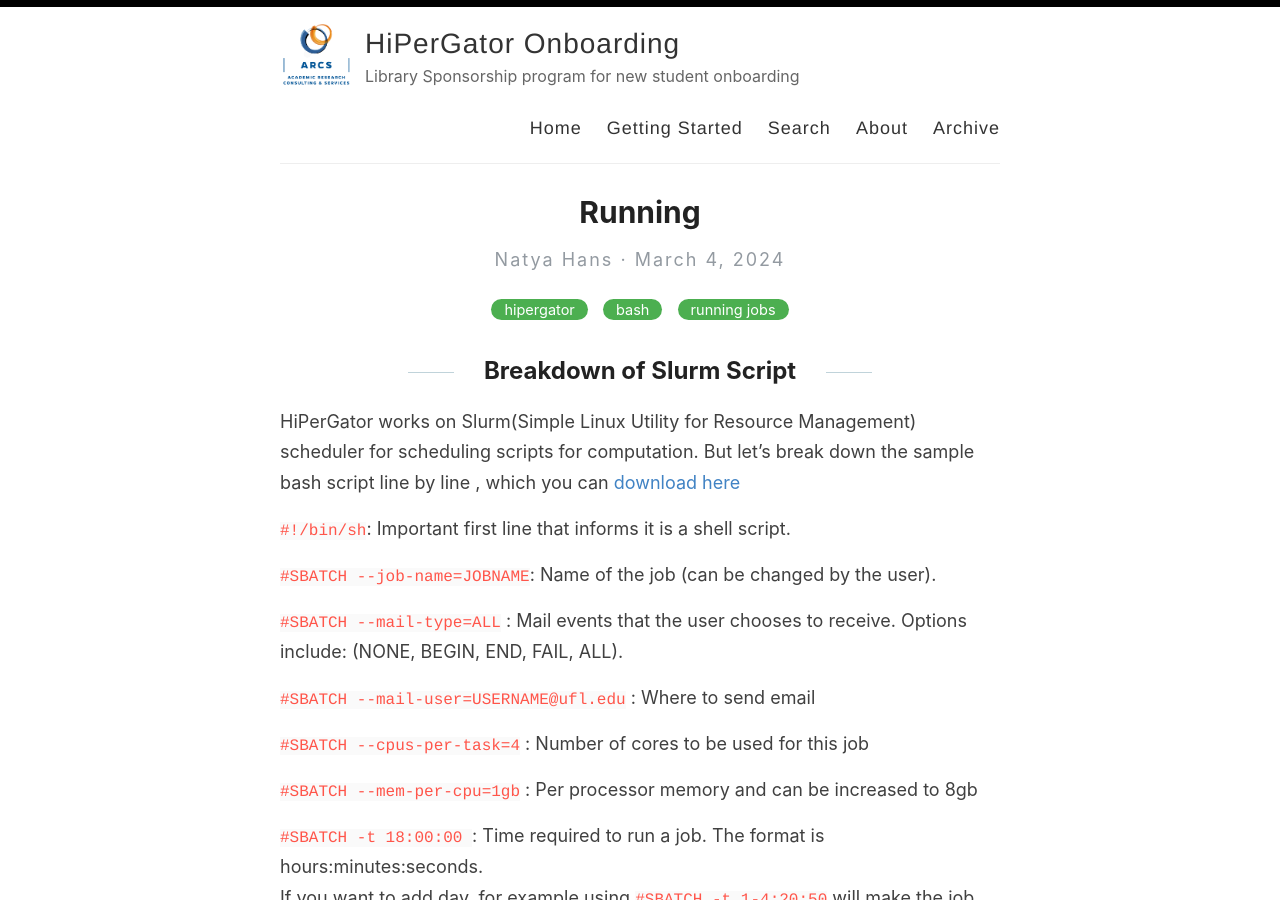
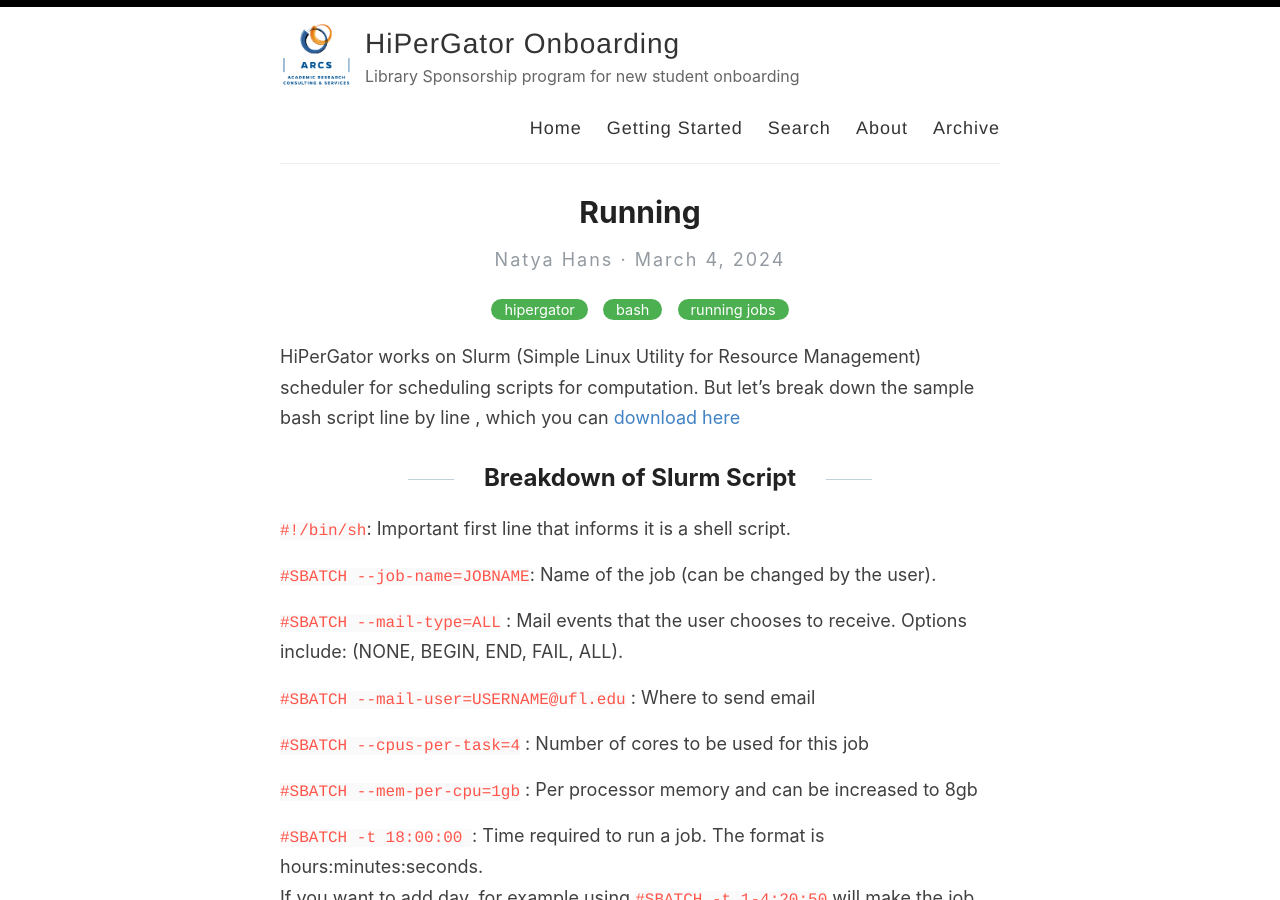
Before and after one commit to NatyaHans/HiPerGatorOnboarding, a Jekyll site: the page built from _posts/2024-3-4-RunningJobsHiPerGator.md, in a window 1280 px wide and 900 px high. Built offline with Jekyll 4.4.1, drawn with Linux system fonts in a browser that asks for light colours.

```diff
--- a/_posts/2024-3-4-RunningJobsHiPerGator.md
+++ b/_posts/2024-3-4-RunningJobsHiPerGator.md
@@ -4,10 +4,12 @@ title: Running
 categories: [hipergator, bash, running jobs]
 ---
 
+
+HiPerGator works on Slurm (Simple Linux Utility for Resource Management) scheduler for scheduling scripts for computation.
+But let's break down the sample bash script line by line , which you can [download here](http://NatyaHans.github.io/files/slurm_4_tania_raxml.sh)
+
 Breakdown of Slurm Script
 ------
-HiPerGator works on Slurm(Simple Linux Utility for Resource Management) scheduler for scheduling scripts for computation.
-But let's break down the sample bash script line by line , which you can [download here](http://NatyaHans.github.io/files/slurm_4_tania_raxml.sh)
 
 `#!/bin/sh`: Important first line that informs it is a shell script.
 
```
